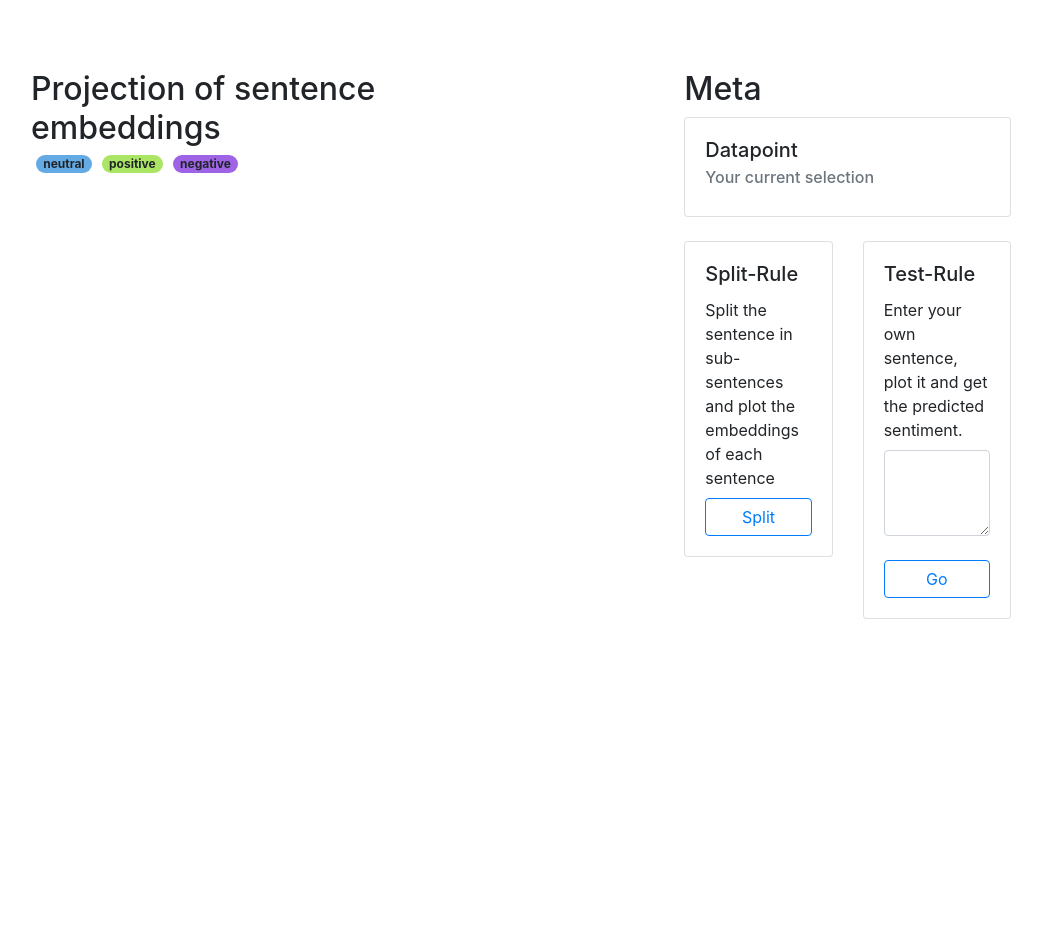
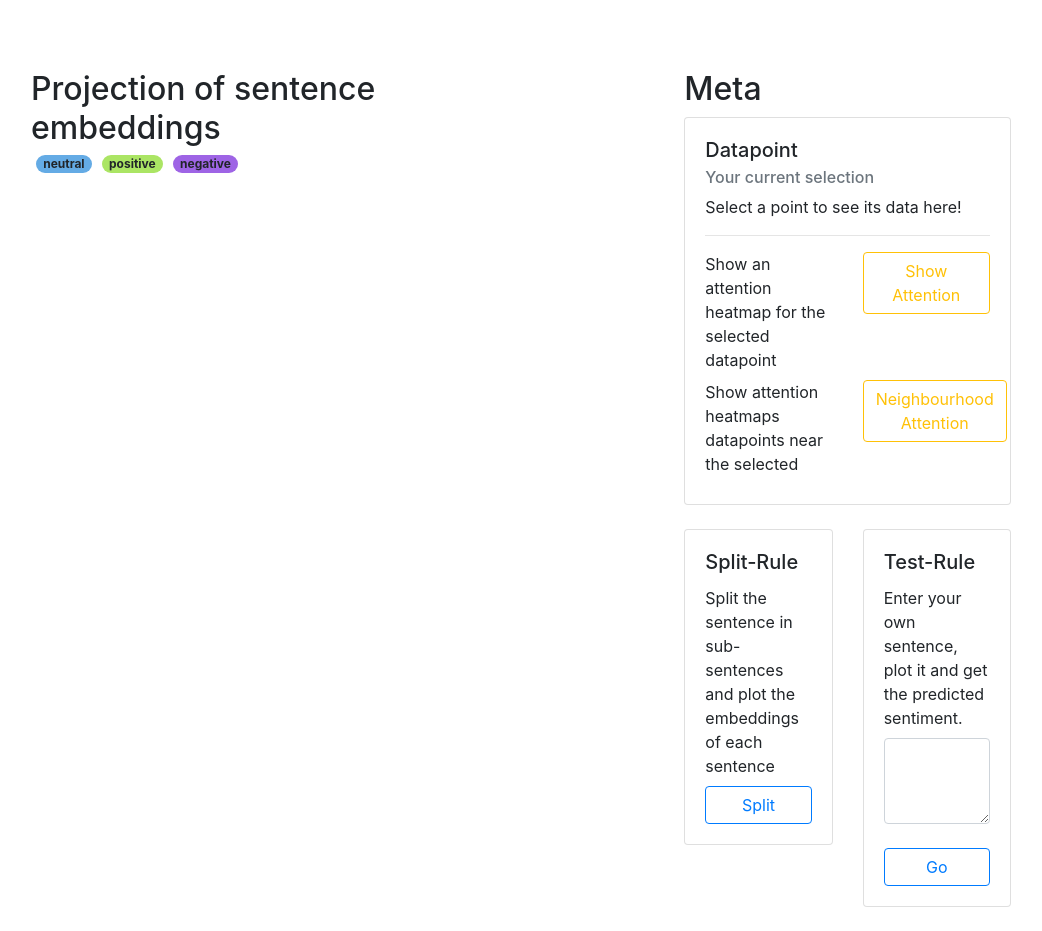
Before and after one commit to MisterXY89/finbervis, a Flask app: template templates/index.html in a window 1280 px wide. Shown: the part 211-1142 px from the top of the page, without its empty margins (109-1151 px from the left). Before the commit the page ends 830 px from the top, so only its background shows below. Run offline with Flask 2, Linux system fonts and the light colour scheme; the template is opened without the code that fills it, so the values that code supplies are empty; parts of the project's set-up code (start-up, migrations or seed data) failed here and were passed over; some libraries are stand-ins or nearby versions.

Commit message:
attention btn

```diff
--- a/static/js/helper.js
+++ b/static/js/helper.js
@@ -35,9 +35,9 @@ function get_mouse_events(data) {
             + ("<td>" + d.sentiment + "</td>")
             + '</tr>'
             + '</table>')
-            .style("left", d3.event.pageX + 90 - width + "px")
-            .style("top", d3.event.pageY - height / 2 + 70 + "px")
-            // .style("left", `${d3.event.pageX+90}px`)
+            // .style("left", `${d3.event.pageX+90-width}px`)
+            .style("top", d3.event.pageY - height / 2 + "px")
+            .style("left", d3.event.pageX + "px")
             // .style("top", `${d3.event.pageY+70}px`)
             // .style('border-color', get_color(d.sentiment))
             .style('border-color', get_color(d.sentiment));
@@ -64,6 +64,7 @@ function get_mouse_events(data) {
             + '</table>'
             + '<hr />'
             + ("<strong>Segment:</strong><p>" + d.segment + "</p>"));
+        window.segment = d.segment;
         if (window.last_target != undefined) {
             d3.select(window.last_target)
                 .attr("r", RADIUS)
--- a/static/js/main.js
+++ b/static/js/main.js
@@ -7,6 +7,9 @@ document.addEventListener("DOMContentLoaded", function () {
     var spinner = d3.select("#spinning-overlay");
     var test_rule_button = d3.select("#test-rule");
     var test_rule_segment_field = d3.select("#test-rule-segment");
+    var segment_attention_button = d3.select("#segment-attention");
+    var explore_neighbours_button = d3.select("#explore-neighbours");
+    var hide_heatmap_button = d3.select("#hide-heatmap");
     test_rule_button.on("click", function () {
         spinner.style("display", "block");
         var segment = test_rule_segment_field.property("value");
@@ -22,4 +25,15 @@ document.addEventListener("DOMContentLoaded", function () {
             spinner.style("display", "none");
         });
     });
+    segment_attention_button.on("click", function () {
+        // show heatmap for selected node
+        create_heatmap(window.segment, 11, 11);
+    });
+    explore_neighbours_button.on("click", function () {
+        // let segment = test_rule_segment_field.property("value");
+        // create_heatmap(window.segment, 11, 11);
+    });
+    hide_heatmap_button.on("click", function () {
+        d3.select("#attention-heatmap").select("svg").remove();
+    });
 });
--- a/static/js/plot.js
+++ b/static/js/plot.js
@@ -158,8 +158,8 @@ function create_heatmap(segment, layer, head) {
         .attr("text-anchor", "left")
         .style("font-size", "14px")
         .style("fill", "grey")
-        .style("max-width", 400)
-        .text("Attention heatmap of of the respective token, in layer " + layer + " and head " + head);
+        .style("max-width", 450)
+        .html("Attention heatmap of the respective token, in layer " + layer + " and head " + head + ".<br><a href='#hide-heatmap' id='hide-heatmap'>Hide</a>");
 }
 function create_scatter_plot(data) {
     // d3.select(PLOT_ID).select("svg").remove();
--- a/static/js/plot.ts
+++ b/static/js/plot.ts
@@ -197,8 +197,8 @@ function create_heatmap(segment: string, layer: number, head: number) {
 	        .attr("text-anchor", "left")
 	        .style("font-size", "14px")
 	        .style("fill", "grey")
-	        .style("max-width", 400)
-	        .text(`Attention heatmap of of the respective token, in layer ${layer} and head ${head}`);
+	        .style("max-width", 450)
+	        .html(`Attention heatmap of the respective token, in layer ${layer} and head ${head}.<br><a href='#hide-heatmap' id='hide-heatmap'>Hide</a>`);
 
 }
 
--- a/templates/index.html
+++ b/templates/index.html
@@ -48,8 +48,25 @@
         <h5 class="card-title">Datapoint</h5>
         <h6 class="card-subtitle mb-2 text-muted">Your current selection</h6>
         <p class="card-text" id="point-data">
-
+          Select a point to see its data here!
         </p>
+        <hr />
+        <div class="row">
+          <div class="col-6">
+            <label for="segment-attention">Show an attention heatmap for the selected datapoint</label>
+          </div>
+          <div class="col-6">
+            <a class="btn btn-fluid btn-outline-warning" href="#segment-attention" id="segment-attention" name="segment-attention">Show Attention</a> <br />
+          </div>
+        </div>
+        <div class="row">
+          <div class="col-6">
+            <label for="explore-neighbours">Show attention heatmaps datapoints near the selected</label>
+          </div>
+          <div class="col-6">
+            <a class="btn btn-outline-warning" href="#explore-neighbours" id="explore-neighbours" name="explore-neighbours">Neighbourhood Attention</a>
+          </div>
+        </div>
       </div>
     </div>
     <br />
```
Also changed, not shown: src/interface.py (+12 -4 lines), static/js/helper.ts (+4 -4 lines), static/js/main.ts (+17 -0 lines).
